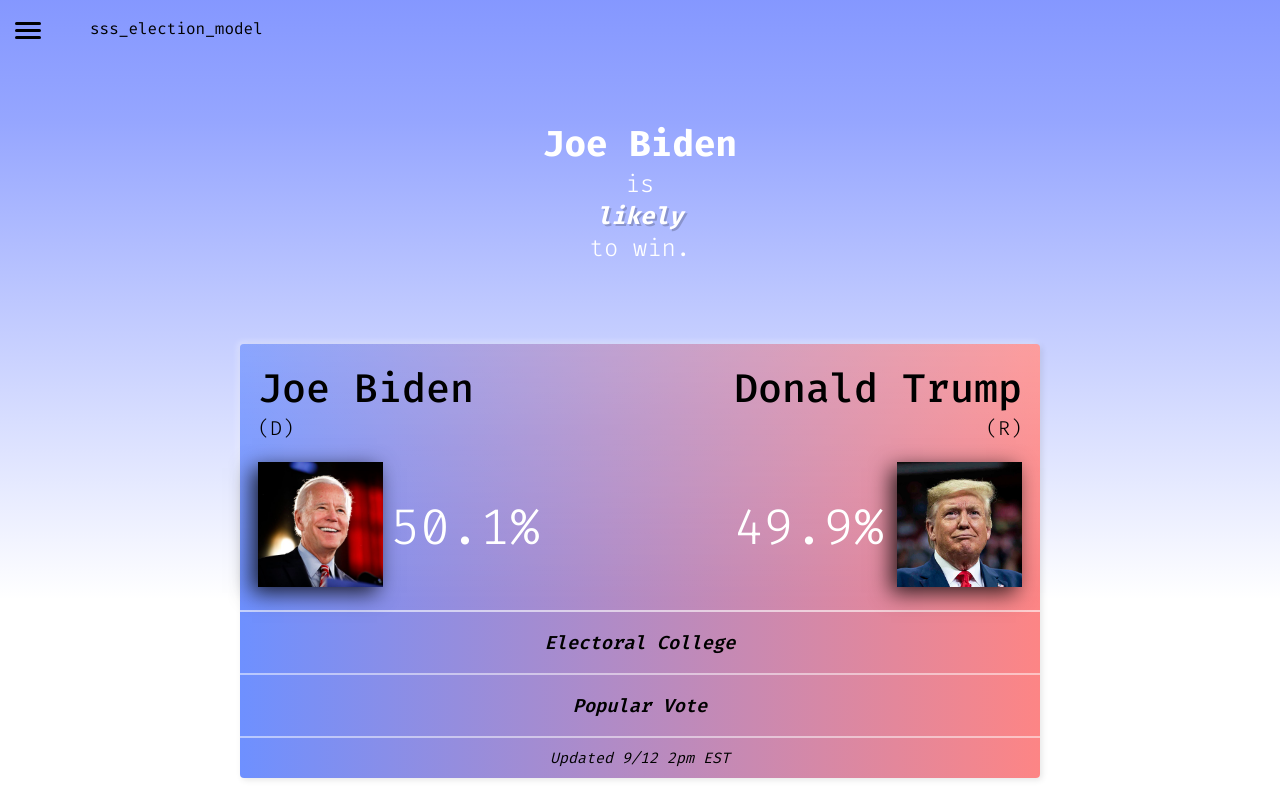
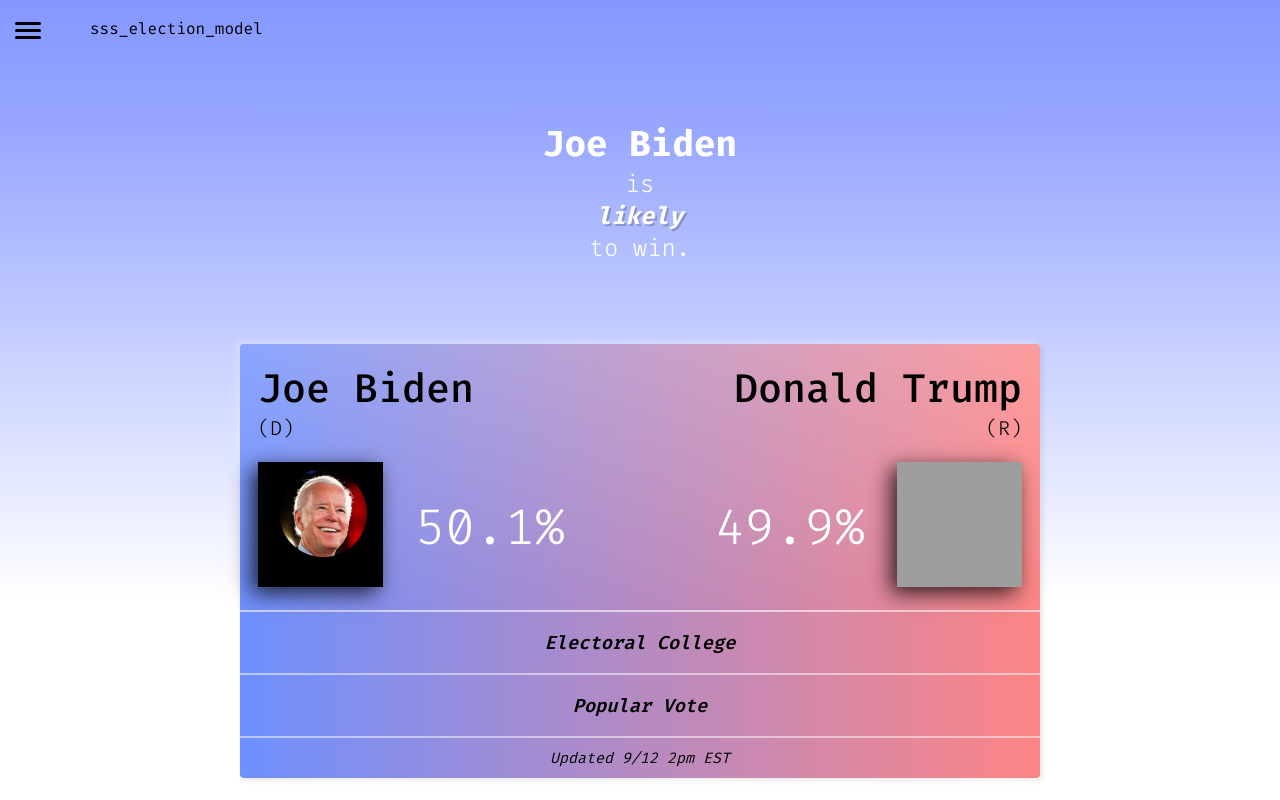
Before and after one commit to JamesxGamesYT/hte-election-model, a Flask app: page / in a window 1280 px wide. Run offline with Flask 2, Linux system fonts and the light colour scheme; grey boxes are pictures that could not be loaded.

Commit message:
minor changes, renaming

```diff
--- a/web/static/css/index.css
+++ b/web/static/css/index.css
@@ -77,11 +77,12 @@ body {
     font-size: 50px;
     font-weight: 200;
     top: 150px;
+    right: 175px;
     color:  rgb(255,255,255);
 }
 
 #biden #win_prob {
-    left: 150px;
+    left: 175px;
     color:  rgb(255,255,255);
 }
 
```
Also changed, not shown: web/static/media/biden.jpg, web/static/media/circle_biden.jpg (deleted), web/static/media/circle_trump.jpg (deleted), web/static/media/new_biden.jpg (deleted), web/static/media/new_circle_trump.jpg (deleted), web/static/media/new_trump.jpg (deleted), web/static/media/trump.jpg.
